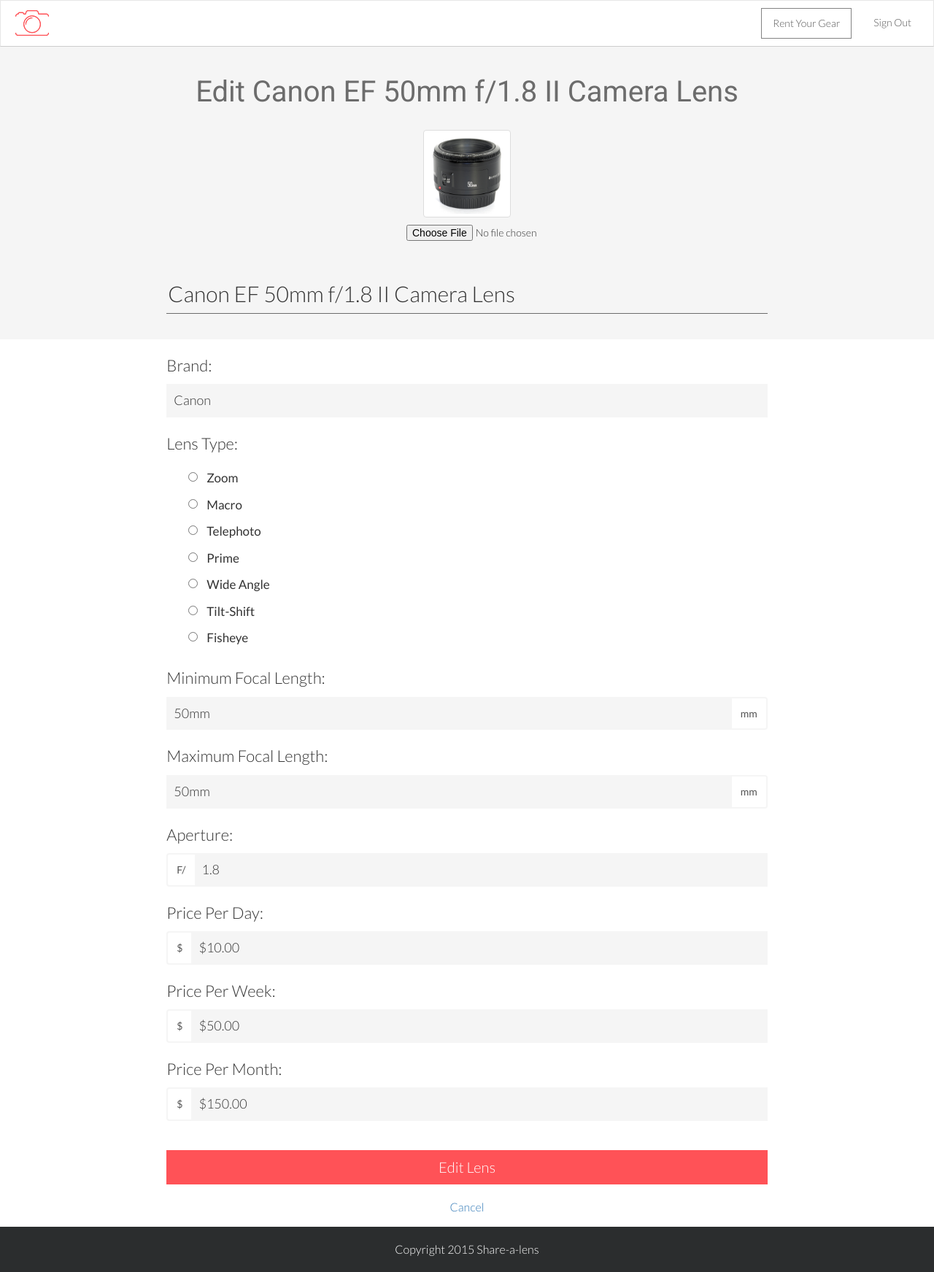
After one commit to supermanrising/sharealens, a Flask app: page /edit/1 in a window 1280 px wide. The commit adds this page. Shown: the whole page at 73% size. Run offline with Flask 2, Linux system fonts and the light colour scheme; the visitor is signed in with stand-in values (Sample User, id 1); some libraries are stand-ins or nearby versions.

Commit message:
feat: Ability to edit lenses with local permissions

```diff
--- a/main.py
+++ b/main.py
@@ -46,7 +46,6 @@
 		loggedIn = False
 	else:
 		loggedIn = True
-	print loggedIn
 	totalLenses = session.query(func.count(Lens.id)).scalar()
 	featured = []
 	for num in range(1,4):
@@ -116,11 +115,12 @@
 		loggedIn = False
 	else:
 		loggedIn = True
+	currentuser = login_session.get('user_id')
 	lens = session.query(Lens).filter_by(id=lens_id).first()
 	brand = lens.brand
 	style = lens.style
 	related = session.query(Lens).filter_by(brand=brand).filter(Lens.id!=lens_id).filter_by(style=style).limit(5)
-	return render_template('lens.html', lens=lens, related=related, user=loggedIn)
+	return render_template('lens.html', lens=lens, related=related, user=loggedIn, currentuser=currentuser)
 
 
 @app.route('/login/<string:next>')
@@ -164,6 +164,49 @@
 		return redirect(url_for('showLens', lens_id = newLens.id))
 	else:
 		return render_template('rent-your-gear.html', user=loggedIn)
+
+
+@app.route('/edit/<int:lens_id>', methods = ['GET', 'POST'])
+def editLens(lens_id):
+	if 'username' not in login_session:
+		return redirect(url_for('showLogin', next='rent-your-gear'))
+	else:
+		loggedIn = True
+	lens = session.query(Lens).filter_by(id=lens_id).one()
+	if lens.user_id != login_session['user_id']:
+		return "<script>function myFunction() {alert('You are not authorized to edit this lens');}</script><body onload='myFunction()'>"
+	if request.method == 'POST':
+		if request.files['file']:
+			file = request.files['file']
+			if file and allowed_file(file.filename):
+				filename = secure_filename(file.filename)
+				file.save(os.path.join(app.config['UPLOAD_FOLDER'], filename))
+				lens.picture = filename
+		if request.form['name']:
+			lens.name = request.form['name']
+		if request.form['brand']:
+			lens.brand = request.form['brand']
+		if request.form['style']:
+			lens.style = request.form['style']
+		if request.form['min-zoom']:
+			lens.zoom_min = request.form['min-zoom']
+		if request.form['max-zoom']:
+			lens.zoom_max = request.form['max-zoom']
+		if request.form['aperture']:
+			lens.aperture = request.form['aperture']
+		if request.form['price-day']:
+			lens.price_per_day = request.form['price-day']
+		if request.form['price-week']:
+			lens.price_per_week = request.form['price-week']
+		if request.form['price-month']:
+			lens.price_per_month = request.form['price-month']
+
+		session.add(lens)
+		session.commit()
+		flash("Lens Successfully Edited")
+		return redirect(url_for('showLens', lens_id = lens_id))
+	else:
+		return render_template('edit-lens.html', user=loggedIn, lens=lens)
 
 
 @app.route('/getState')
@@ -307,6 +350,7 @@
 		del login_session['username']
 		del login_session['email']
 		del login_session['picture']
+		del login_session['user_id']
 		response = make_response(json.dumps('Successfully disconnected.'), 200)
 		response.headers['Content-Type'] = 'application/json'
 		return response
--- a/static/style.css
+++ b/static/style.css
@@ -161,6 +161,12 @@
 	font-weight: 300;
 }
 
+.cancel-link {
+	display: block;
+	text-align: center;
+	font-size: 16px;
+}
+
 /***************
 ****************
 IMAGES
@@ -189,6 +195,12 @@
 	max-width: 100%;
 	max-height: 150px;
 	min-height: 150px;
+	margin: 0 auto;
+}
+
+.img-edit {
+	max-width: 120px;
+	display: block;
 	margin: 0 auto;
 }
 
@@ -374,6 +386,12 @@
 	transition: background-color 0.1s ease-in;
 }
 
+.ghost-half {
+	width: 49%;
+	margin-right: 1%;
+	float: left;
+}
+
 .transparent .button-nav-link {
 	border: 2px solid #fff;
 	color: #fff;
@@ -532,6 +550,18 @@
 	height: 100px;
 	cursor: pointer;
 	max-width: 150px;
+}
+
+.edit-file {
+	text-align: center;
+	margin-bottom: 50px;
+}
+
+.edit-file input {
+	margin-left: 50%;
+	position: relative;
+	left: -83px;
+	margin-top: 10px;
 }
 
 /***************
--- /dev/null
+++ b/templates/edit-lens.html
@@ -0,0 +1,143 @@
+{% extends "main.html" %}
+{% block title %}Edit {{lens.name}}{% endblock %}
+{% block content %}
+	<!-- Navigation -->
+	<nav class="navbar navbar-default navbar-white">
+		{% include 'navbar.html' %}
+	</nav>
+	<!-- End Navigation -->
+	<form action="{{url_for('editLens', lens_id=lens.id)}}" method="POST" role="form" enctype="multipart/form-data">
+		<div class="container-fluid off-white">
+			<div class="row">
+				<div class="col-sm-8 col-sm-offset-2">
+					<h1 class="rent-heading text-center">Edit {{lens.name}}</h1>
+					<div class="edit-file" id="upload-container">
+						<img id="current-img" class="img-edit img-thumbnail" src="{{ url_for('static', filename='lens-img/') }}{{lens.picture}}">
+						<input type="file" name="file" id="upload-img">
+						<p class="text-center" id="image-name"></p>
+					</div>
+					<div class="form-group">
+						<input type="text" maxlength="350" class="input-line" name="name" value="{{lens.name}}" autofocus>
+					</div>
+				</div>
+			</div>
+		</div>
+		<div class="container-fluid">
+			<div class="row">
+				<div class="col-sm-8 col-sm-offset-2">
+					<div class="form-group top-20">
+						<label for="brand">Brand:</label>
+						<input type="text" maxlength="50" class="input-square bottom-20" name="brand" value="{{lens.brand}}">
+
+						<label for="style">Lens Type:</label>
+						<div class="radio">
+							<label>
+								<input type="radio" name="style" value="Zoom" class="lens-type-radio" {% if lens.style == 'Zoom' %}checked{% endif %}><span class="label-text">Zoom</span>
+							</label>
+						</div>
+						<div class="radio">
+							<label>
+								<input type="radio" name="style" value="Macro" class="lens-type-radio" {% if lens.style == 'Macro' %}checked{% endif %}><span class="label-text">Macro</span>
+							</label>
+						</div>
+						<div class="radio">
+							<label>
+								<input type="radio" name="style" value="Telephoto" class="lens-type-radio" {% if lens.style == 'Telephoto' %}checked{% endif %}><span class="label-text">Telephoto</span>
+							</label>
+						</div>
+						<div class="radio">
+							<label>
+								<input type="radio" name="style" value="Prime" class="lens-type-radio" id="prime" {% if lens.style == 'Prime' %}checked{% endif %}><span class="label-text">Prime</span>
+							</label>
+						</div>
+						<div class="radio">
+							<label>
+								<input type="radio" name="style" value="Wide Angle" class="lens-type-radio" {% if lens.style == 'Wide Angle' %}checked{% endif %}><span class="label-text">Wide Angle</span>
+							</label>
+						</div>
+						<div class="radio">
+							<label>
+								<input type="radio" name="style" value="Tilt-Shift" class="lens-type-radio" {% if lens.style == 'Tilt-Shift' %}checked{% endif %}><span class="label-text">Tilt-Shift</span>
+							</label>
+						</div>
+						<div class="radio bottom-20">
+							<label>
+								<input type="radio" name="style" value="Fisheye" class="lens-type-radio" {% if lens.style == 'Fisheye' %}checked{% endif %}><span class="label-text">Fisheye</span>
+							</label>
+						</div>
+
+						<label for="min-zoom" id="min-zoom">Minimum Focal Length:</label>
+						<div class="input-group">
+							<input type="text" class="input-square" maxlength="10" name="min-zoom" value="{{lens.zoom_min}}">
+							<div class="input-group-addon">mm</div>
+						</div>
+
+						<label for="max-zoom" id="max-zoom">Maximum Focal Length:</label>
+						<div class="input-group" id="max-zoom-input">
+							<input type="text" class="input-square" maxlength="10" name="max-zoom" value="{{lens.zoom_max}}">
+							<div class="input-group-addon">mm</div>
+						</div>
+
+						<label for="aperture">Aperture:</label>
+						<div class="input-group">
+							<div class="input-group-addon">F/</div>
+							<input type="text" class="input-square" maxlength="10" name="aperture" value="{{lens.aperture}}">
+						</div>
+
+						<label for="price-day">Price Per Day:</label>
+						<div class="input-group">
+							<div class="input-group-addon">$</div>
+							<input type="text" class="input-square" maxlength="10" name="price-day" value="{{lens.price_per_day}}">
+						</div>
+
+						<label for="price-week">Price Per Week:</label>
+						<div class="input-group">
+							<div class="input-group-addon">$</div>
+							<input type="text" class="input-square" maxlength="10" name="price-week" value="{{lens.price_per_week}}">
+						</div>
+
+						<label for="price-month">Price Per Month:</label>
+						<div class="input-group">
+							<div class="input-group-addon">$</div>
+							<input type="text" class="input-square" maxlength="10" name="price-month" value="{{lens.price_per_month}}">
+						</div>
+
+						<button type="submit" class="ghost-submit top-20 bottom-20" id="submit" type="submit">Edit Lens</button>
+						<a href="{{url_for('showLens', lens_id=lens.id)}}" class="cancel-link">Cancel</a>
+					</div>
+				</div>
+			</div>
+		</div>
+	</form>
+	{% include 'footer.html' %}
+	<script>
+		$("document").ready(function(){
+			$('.lens-type-radio').click(function() {
+				if($('#prime').is(':checked')) {
+					$('#max-zoom').hide();
+					$('#max-zoom-input').hide();
+					$('#min-zoom').text('Focal Length');
+				} else {
+					$('#max-zoom').show();
+					$('#max-zoom-input').show();
+				}
+			});
+		});
+
+		$("#upload-img").change(function() {
+	        var imagePath = document.getElementById('upload-img').value;
+	        var filename;
+	        if (imagePath) {
+				var startIndex = (imagePath.indexOf('\\') >= 0 ? imagePath.lastIndexOf('\\') : imagePath.lastIndexOf('/'));
+				filename = imagePath.substring(startIndex);
+				if (filename.indexOf('\\') === 0 || filename.indexOf('/') === 0) {
+					filename = filename.substring(1);
+					$('#image-name').text(filename);
+					$('#current-img').hide();
+					$('#upload-container').removeClass('edit-file');
+					$('#upload-container').addClass('upload-file');
+				}
+			}
+	    });
+	</script>
+{% endblock %}
```
Also changed, not shown: templates/lens.html (+10 -3 lines), sharealens.db.
